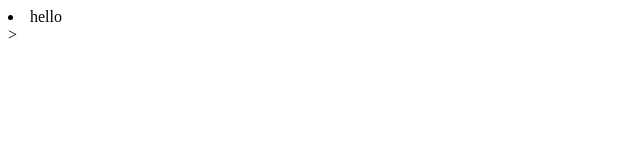
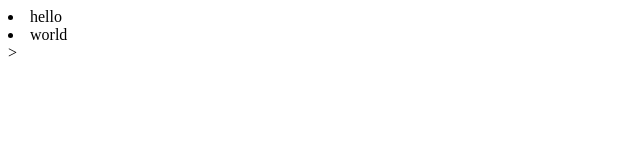
Before and after one commit to uber101/git_test, a plain HTML site: page index.html in a window 1280 px wide. Shown: the full height of the page, 0-640 px from the left. Drawn offline with Linux system fonts and the light colour scheme.

Commit message:
Update index.html

```diff
--- a/index.html
+++ b/index.html
@@ -1,5 +1,6 @@
 <html>
   <body>
     <li>hello</li>
+    <li>world</li>
   </body>
 </html>>
```
